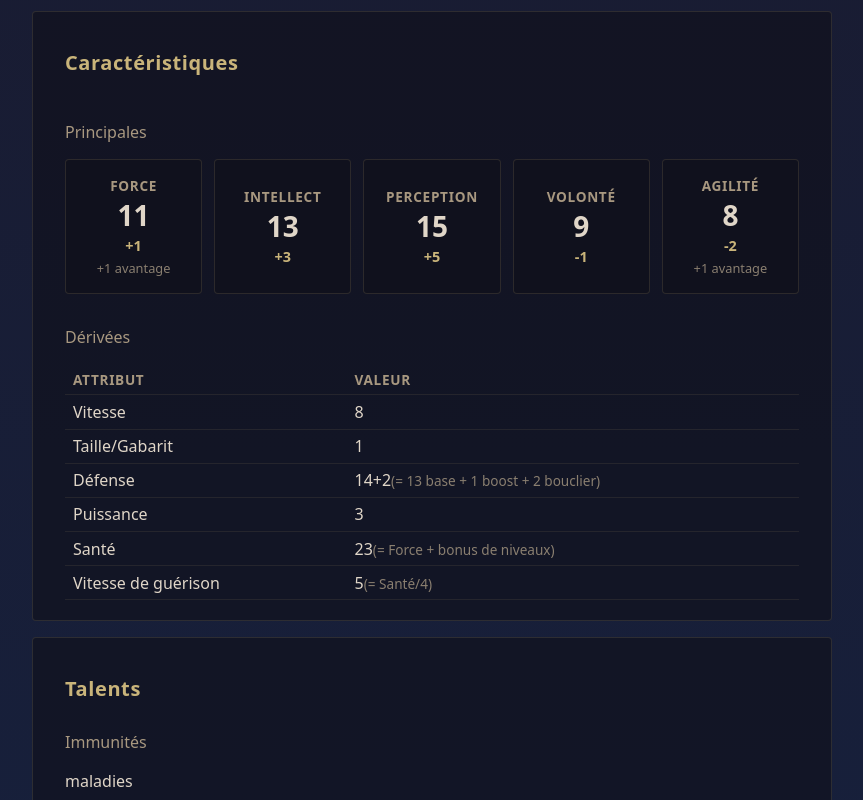
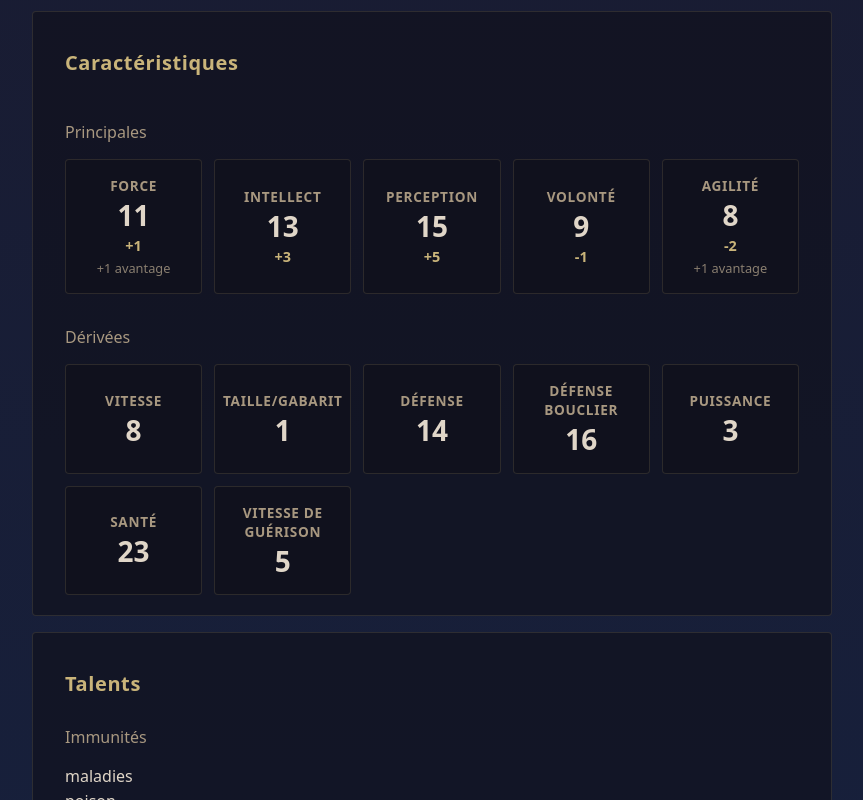
Before and after one commit to SwannyLorenzi/auspex-selvae, an Angular app: page /demonlord in a window 1280 px wide. Shown: the part 544-1344 px from the top of the page, without its empty margins (208-1071 px from the left). Built offline with nearby package versions, Linux system fonts and the light colour scheme.

Commit message:
review derived attributes

```diff
--- a/src/app/demonlord/components/attribute-card/attribute-card.scss
+++ b/src/app/demonlord/components/attribute-card/attribute-card.scss
@@ -4,6 +4,7 @@
   align-items: center;
   justify-content: center;
   min-height: 100%;
+  width: 100%;
   box-sizing: border-box;
   padding: 1rem 0.75rem;
   background: rgba(15, 15, 26, 0.6);
@@ -18,6 +19,7 @@
   text-transform: uppercase;
   letter-spacing: 0.05em;
   font-weight: 600;
+  text-align: center;
 }
 
 .attribute-value {
--- a/src/app/demonlord/components/caracteristiques/caracteristiques.html
+++ b/src/app/demonlord/components/caracteristiques/caracteristiques.html
@@ -12,21 +12,6 @@
 
       <div>
           <h3>Dérivées</h3>
-         <table>
-             <thead>
-             <tr>
-                 <th scope="col">Attribut</th>
-                 <th scope="col">Valeur</th>
-             </tr>
-             </thead>
-             <tbody>
-             @for (attr of derivedAttributes; track attr.name) {
-                 <tr>
-                 <td>{{ attr.name }}</td>
-                 <td>{{ attr.value }}<small>{{ attr.formula }}</small></td>
-                 </tr>
-             }
-             </tbody>
-         </table>
+          <app-derived-attributes [attributes]="derivedAttributes" />
       </div>
 </div>
--- a/src/app/demonlord/components/caracteristiques/caracteristiques.ts
+++ b/src/app/demonlord/components/caracteristiques/caracteristiques.ts
@@ -1,10 +1,11 @@
 import { Component, Input } from '@angular/core';
-import { Attribute, DerivedAttribute } from '../../demonlord-data';
+import { Attribute } from '../../demonlord-data';
 import { AttributeCardComponent } from '../attribute-card/attribute-card';
+import { DerivedAttributesComponent, DerivedAttribute } from '../derived-attributes/derived-attributes';
 
 @Component({
   selector: 'app-caracteristiques',
-  imports: [AttributeCardComponent],
+  imports: [AttributeCardComponent, DerivedAttributesComponent],
   templateUrl: './caracteristiques.html',
   styleUrl: './caracteristiques.scss',
 })
--- /dev/null
+++ b/src/app/demonlord/components/derived-attributes/derived-attributes.html
@@ -0,0 +1,5 @@
+<div class="derived-grid">
+@for (attr of attributes; track attr.name) {
+     <app-attribute-card [attribute]="attr" />
+}
+</div>
--- /dev/null
+++ b/src/app/demonlord/components/derived-attributes/derived-attributes.scss
@@ -0,0 +1,5 @@
+.derived-grid {
+  display: grid;
+  grid-template-columns: repeat(auto-fill, minmax(8rem, 1fr));
+  gap: 0.75rem;
+}
--- a/src/app/demonlord/demonlord-data.ts
+++ b/src/app/demonlord/demonlord-data.ts
@@ -30,8 +30,8 @@ export interface Profession {
 export interface Attribute {
   name: string;
   value: number;
-  bonus: string;
-  bonusText: string;
+  bonus?: string;
+  bonusText?: string;
 }
 
 export interface DerivedAttribute {
@@ -88,7 +88,8 @@ export const characterData: Character = {
   derivedAttributes: [
     { name: 'Vitesse', value: '8', formula: '' },
     { name: 'Taille/Gabarit', value: '1', formula: '' },
-    { name: 'Défense', value: '14+2', formula: '(= 13 base + 1 boost + 2 bouclier)' },
+    { name: 'Défense', value: '14', formula: '(= 13 base + 1 boost)' },
+    { name: 'Défense bouclier', value: '16', formula: '(= 14 + 2 bouclier)' },
     { name: 'Puissance', value: '3', formula: '' },
     { name: 'Santé', value: '23', formula: '(= Force + bonus de niveaux)' },
     { name: 'Vitesse de guérison', value: '5', formula: '(= Santé/4)' },
```
Also changed, not shown: src/app/demonlord/components/derived-attributes/derived-attributes.ts (added, +19 -0 lines). Lines whose indentation alone changed are shown as unchanged.
